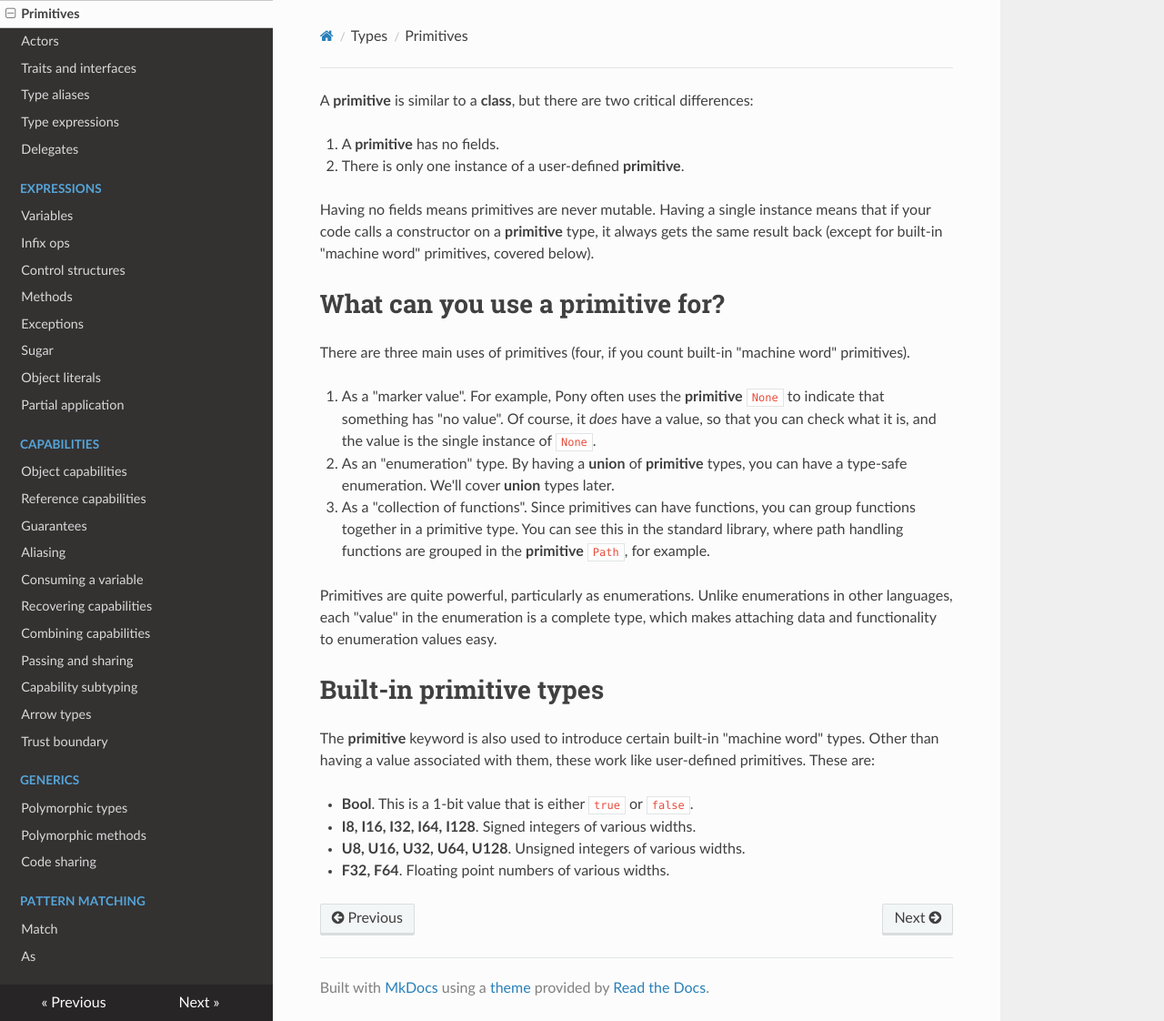
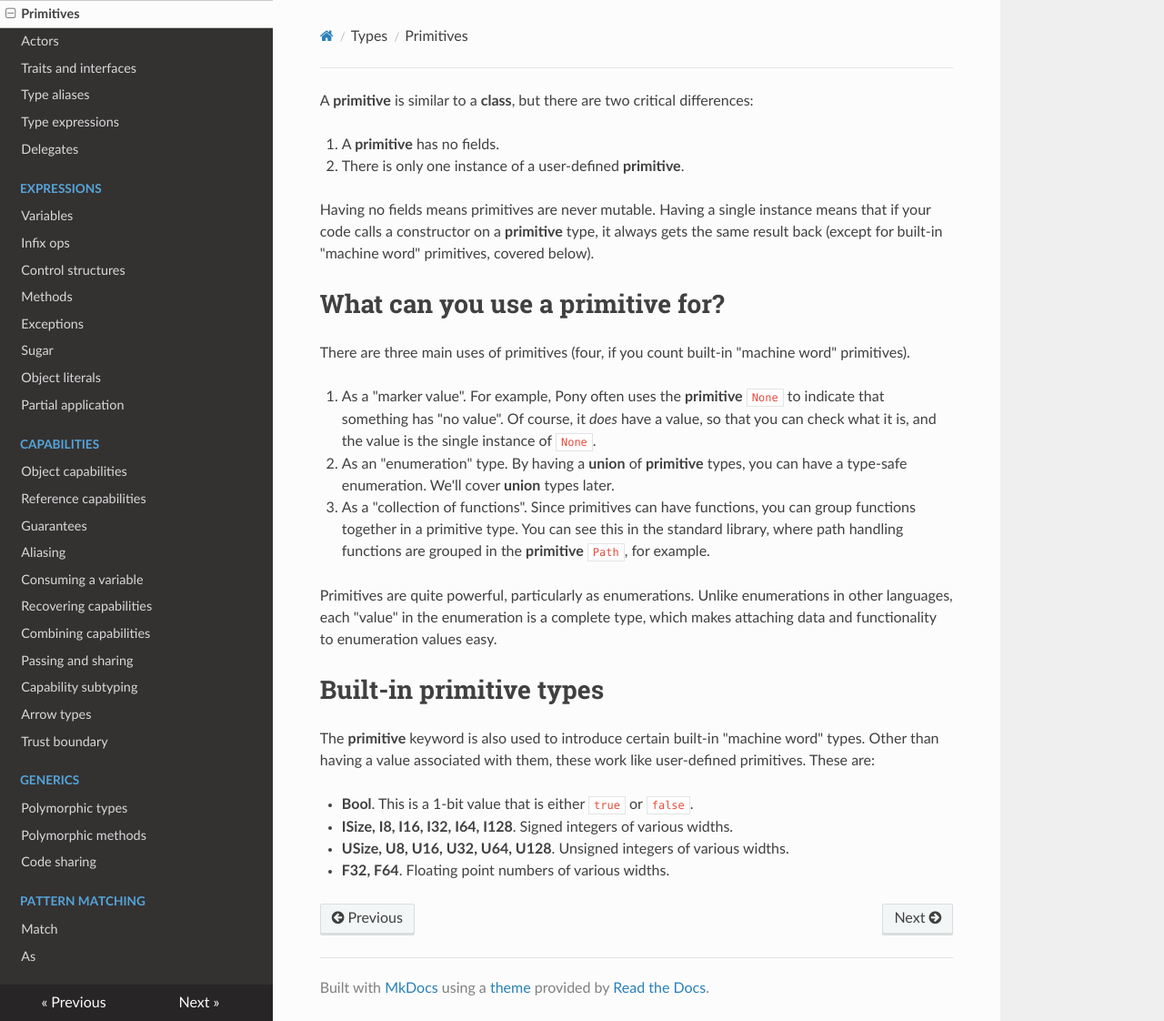
Before and after one commit to ponylang/pony-tutorial, an MkDocs documentation site: the page built from docs/types/primitives.md, in a window 1280 px wide and 1122 px high. Shown: the whole window at 91% size. Built offline with MkDocs 1.6.1, drawn with Linux system fonts in a browser that asks for light colours; nearby versions of some CDN libraries; old or Windows-style settings are respelled for this version of MkDocs.

Commit message:
Add ISize, USize
Fixes #34

```diff
--- a/docs/types/primitives.md
+++ b/docs/types/primitives.md
@@ -20,6 +20,6 @@
 The __primitive__ keyword is also used to introduce certain built-in "machine word" types. Other than having a value associated with them, these work like user-defined primitives. These are:
 
 * __Bool__. This is a 1-bit value that is either `true` or `false`.
-* __I8, I16, I32, I64, I128__. Signed integers of various widths.
-* __U8, U16, U32, U64, U128__. Unsigned integers of various widths.
+* __ISize, I8, I16, I32, I64, I128__. Signed integers of various widths.
+* __USize, U8, U16, U32, U64, U128__. Unsigned integers of various widths.
 * __F32, F64__. Floating point numbers of various widths.
```
